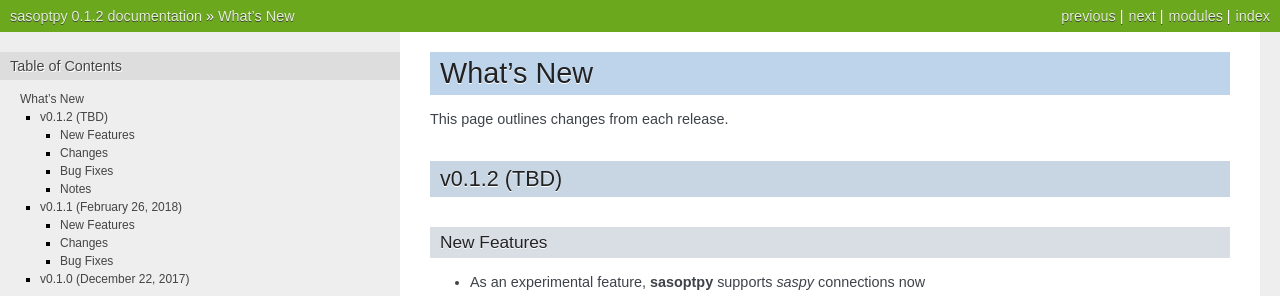
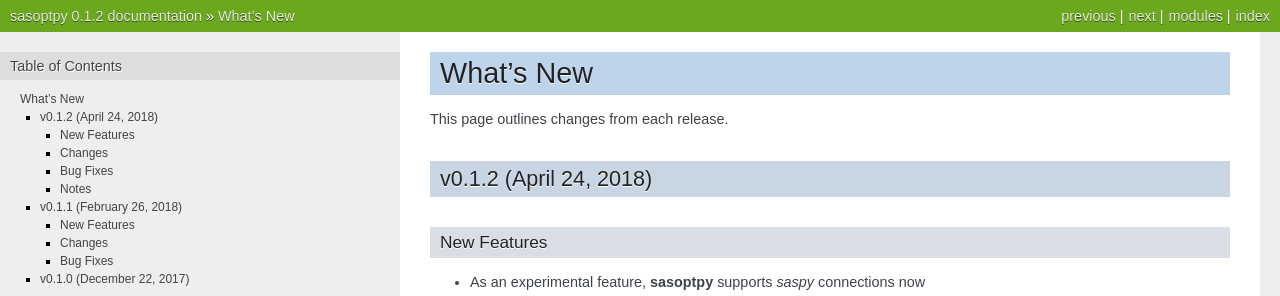
Before and after one commit to sassoftware/sasoptpy, a Sphinx documentation site: the page built from doc/whatsnew.rst, in a window 1280 px wide. Shown: the top 296 px of the page. Built offline with Sphinx 7.4.7, drawn with Linux system fonts in a browser that asks for light colours; formulas are drawn with MathJax 3.

Commit message:
Release v0.1.2

```diff
--- a/doc/whatsnew.rst
+++ b/doc/whatsnew.rst
@@ -9,8 +9,8 @@
 
 This page outlines changes from each release.
 
-v0.1.2 (TBD)
-============
+v0.1.2 (April 24, 2018)
+=======================
 
 New Features
 ++++++++++++
```
